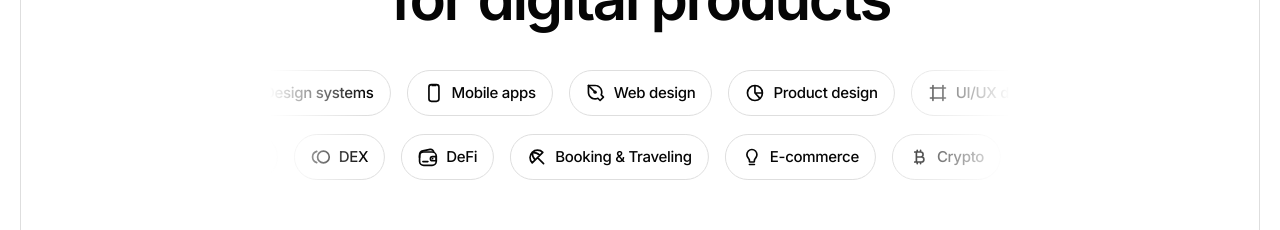
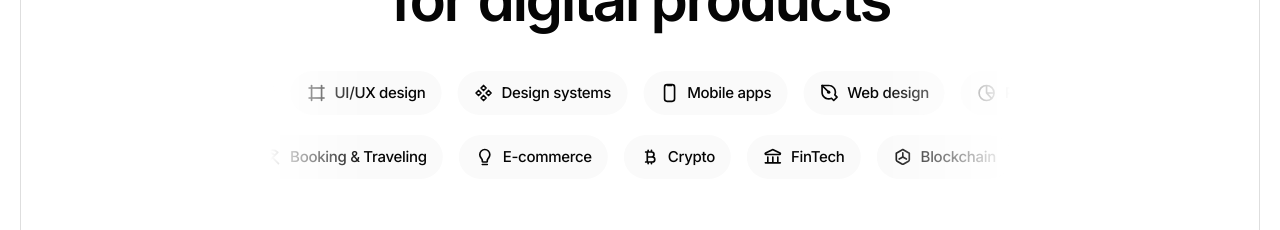
Before and after one commit to howtovalerii/Portfolio, a Next.js app: page / in a window 1280 px wide. Shown: the part 1600-1830 px from the top of the page. Built offline with nearby package versions, Linux system fonts and the light colour scheme.

Commit message:
Update global.css

```diff
--- a/app/global.css
+++ b/app/global.css
@@ -711,6 +711,8 @@ button {
   align-items: center;
   align-self: stretch;
   overflow: hidden;
+  border-top: 1px solid #E8E8E8;
+  border-bottom: 1px solid #E8E8E8;
 }
 
 .what-inner {
@@ -756,11 +758,11 @@ button {
   align-items: center;
   gap: 16px;
   width: max-content;
-  animation: marqueeLeft 20s linear infinite;
+  animation: marqueeLeft 35s linear infinite;
 }
 
 .what-marquee-track.marquee-reverse {
-  animation: marqueeRight 24s linear infinite;
+  animation: marqueeRight 42s linear infinite;
 }
 
 @keyframes marqueeLeft {
@@ -779,8 +781,7 @@ button {
   gap: 8px;
   padding: 10px 16px;
   border-radius: 100px;
-  border: 1px solid #DEDEDE;
-  background: #FFFFFF;
+  background: #FAFAFA;
   white-space: nowrap;
   flex-shrink: 0;
 }
@@ -1756,7 +1757,7 @@ button {
   .projects-grid,
   .education-grid { width: 100%; gap: 32px; }
   .projects-row { flex-direction: column; gap: 32px; }
-  .project-card-image { aspect-ratio: 1 / 1; }
+  .project-card-image { aspect-ratio: 335 / 220; }
 
   /* ── What I Do ── */
   .what-inner { gap: 32px; align-items: flex-start; }
```
